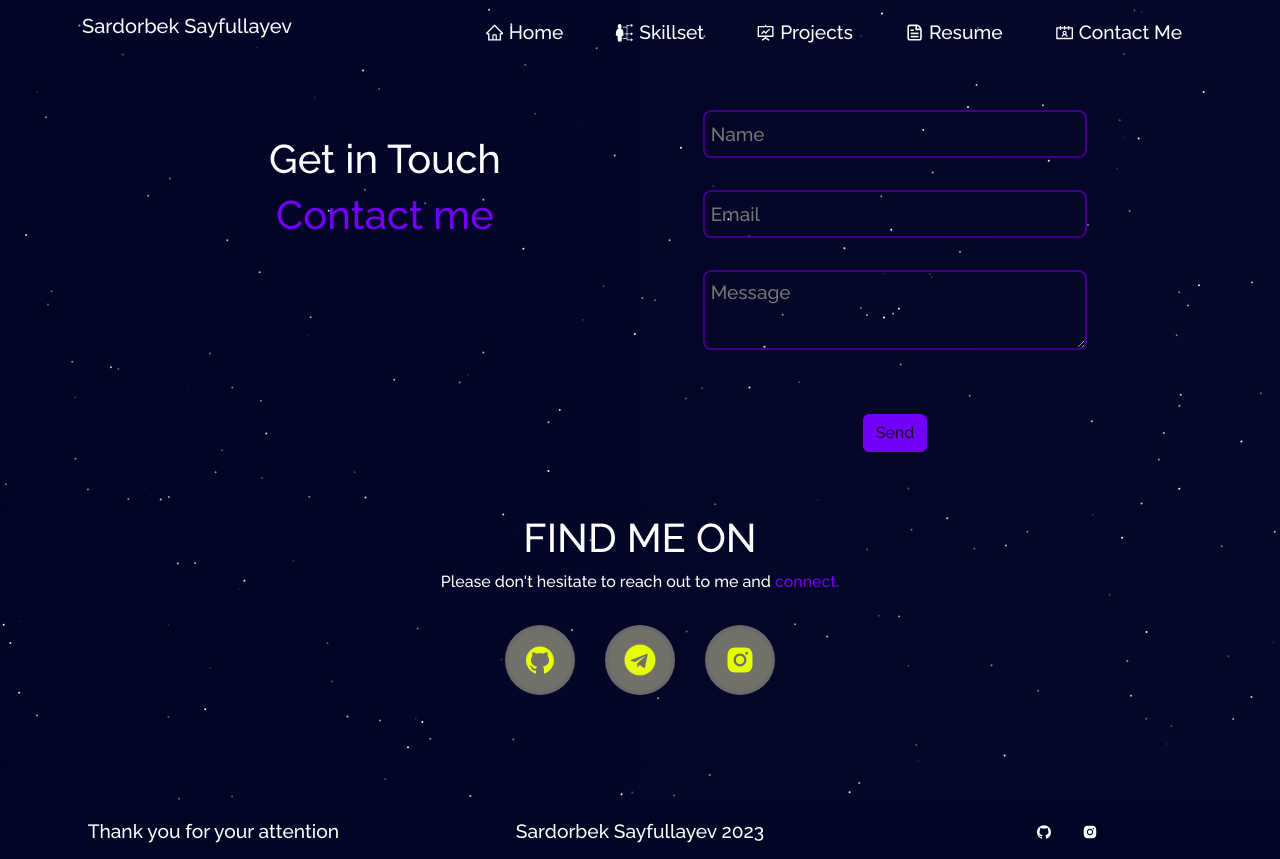
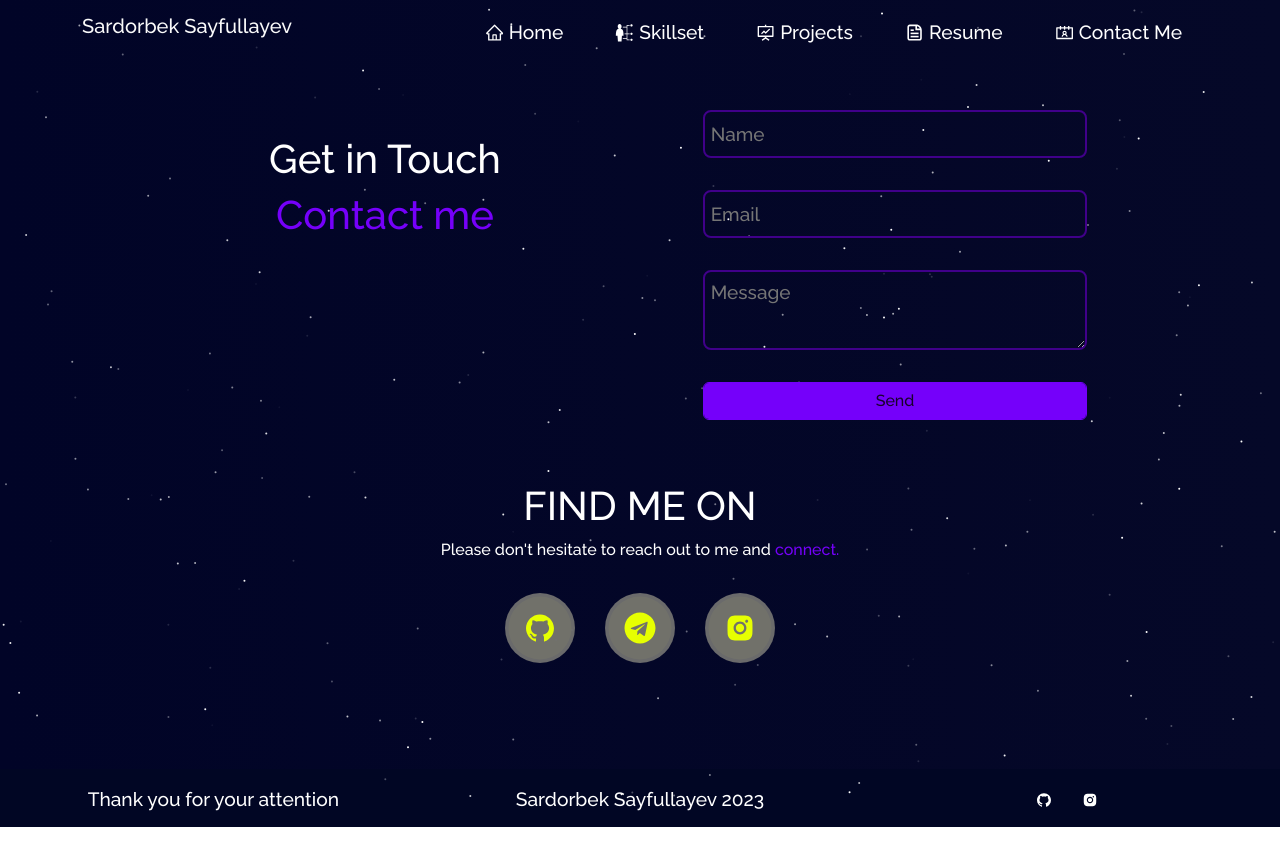
Before and after one commit to SardorbekCoder07/2-Portfolio, a React (Create React App) app: page /contact in a window 1280 px wide. After the commit the page ends 827 px from the top, so only its background shows below. Built offline with nearby package versions, Linux system fonts and the light colour scheme.

Commit message:
Hammasi zor

```diff
--- a/package.json
+++ b/package.json
@@ -3,11 +3,11 @@
   "version": "0.1.0",
   "private": true,
   "dependencies": {
-    "@emailjs/browser": "^3.10.0",
     "@testing-library/jest-dom": "^5.16.5",
     "@testing-library/react": "^13.4.0",
     "@testing-library/user-event": "^13.5.0",
     "bootstrap": "^5.2.3",
+    "emailjs-com": "^3.2.0",
     "react": "^18.2.0",
     "react-bootstrap": "^2.7.0",
     "react-dom": "^18.2.0",
@@ -18,6 +18,7 @@
     "react-pdf": "^6.2.2",
     "react-router-dom": "^6.7.0",
     "react-scripts": "5.0.1",
+    "react-toastify": "^9.1.3",
     "react-tsparticles": "^1.42.2",
     "typewriter-effect": "^2.19.0",
     "web-vitals": "^2.1.4"
--- a/src/components/Contact/Contact.jsx
+++ b/src/components/Contact/Contact.jsx
@@ -1,65 +1,51 @@
-import React,{useState, useRef} from 'react'
-import emailjs from "@emailjs/browser";
-import { Container, Row, Col } from "react-bootstrap";
+import { Container, Row, Col, } from "react-bootstrap";
 import Button from 'react-bootstrap/Button';
+import React from 'react';
+import emailjs from 'emailjs-com'
+import 'react-toastify/dist/ReactToastify.css';
+import { ToastContainer, toast } from 'react-toastify';
 import './Contact.css'
 
+
 const Contact = () => {
-    const form = useRef();
-    const [done, setDone] = useState(false)
-    const [notDone, setNotDone] = useState(false)
-    const [formData, setFormData] = useState({});
+  function senEmail(e) {
+    e.preventDefault();
 
-    const handleChange = (e) => {
-        setFormData({...formData, [e.target.name] : e.target.value})
-        setDone(false)
-        setNotDone(false)
+    emailjs.sendForm('service_pouhvhu', 'template_71ad0fo', e.target, '1g7P4ZbojtR5QuV-3')
+      .then(res => {
+        console.log(res);
+        toast.success("Your message has been sent");
+      }).catch(err => console.log(err));
+
   }
 
-    const sendEmail = (e) => {
-    e.preventDefault();
 
-    if(!formData.from_name || !formData.reply_to ||!formData.message){
-      setNotDone(true)
-    } else {
-
-      //  Please use your own credentials from emailjs or i will recive your email
-
-    emailjs
-      .sendForm(
-        "service_niilndo",
-        "template_6z5idye",
-        form.current,
-        "VOBt6Akm1LhI5CZG-"
-      )
-      .then(
-        (result) => {
-          console.log(result.text);
-          setDone(true);
-        },
-        (error) => {
-          console.log(error.text);
-        }
-      );
-    }
-    };
-
-
-    return(
-        <Container style={{paddingTop: '50px'}} >
+  return (
+    <Container style={{ paddingTop: '50px' }} >
       <Row >
         <Col md={6} className="c-left" >
           <h1 >Get in Touch</h1>
           <h1 className="yellow">Contact me</h1>
         </Col>
         <Col md={6} className="c-right">
-                <form ref={form} onSubmit={sendEmail}>
-                <input type="text" name="from_name" className="user"  placeholder="Name" onChange={handleChange}/>
-                <input type="email" name="reply_to" className="user" placeholder="Email" onChange={handleChange} />
-                <textarea name="message" className="user" placeholder="Message" onChange={handleChange} />
-                <span className='not-done' >{notDone && "Please, fill all the input field"}</span>
-                <Button type="submit" className="button" disabled={done}>Send</Button>
-                <span className='done'>{done && "Thanks for contacting me and be sure i have recieved your mail. If you are testing this functionality then i am confirming this thing working perfectly fine. If you have any serious query then i will reply. Also if you need me, you can conatct me on Linkedin."}</span>
+          <form onSubmit={senEmail} >
+            <input name="name" type="text" id='name' className="user" placeholder="Name" />
+            <input name="user_email" type="email" id='email' className="user" placeholder="Email" />
+            <textarea name="message" id='messaage' className="user" placeholder="Message" />
+            <Button onClick={Contact} type="submit" className="button form-control btn btn-primary">Send</Button>
+            <ToastContainer
+              position="top-center"
+              autoClose={2000}
+              limit={1}
+              hideProgressBar={false}
+              newestOnTop={false}
+              closeOnClick
+              rtl={false}
+              pauseOnFocusLoss
+              draggable
+              pauseOnHover
+              theme="dark"
+            />
           </form>
         </Col>
       </Row>
@@ -67,4 +53,5 @@ const Contact = () => {
   )
 }
 
+
 export default Contact
```
Also changed, not shown: 1 other file (tests, documents, lock files or other folders). Lines whose indentation alone changed are shown as unchanged.
